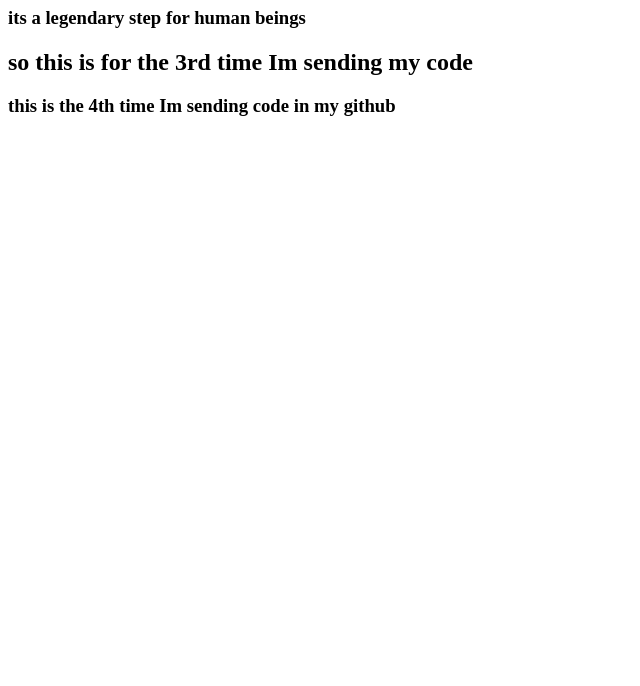
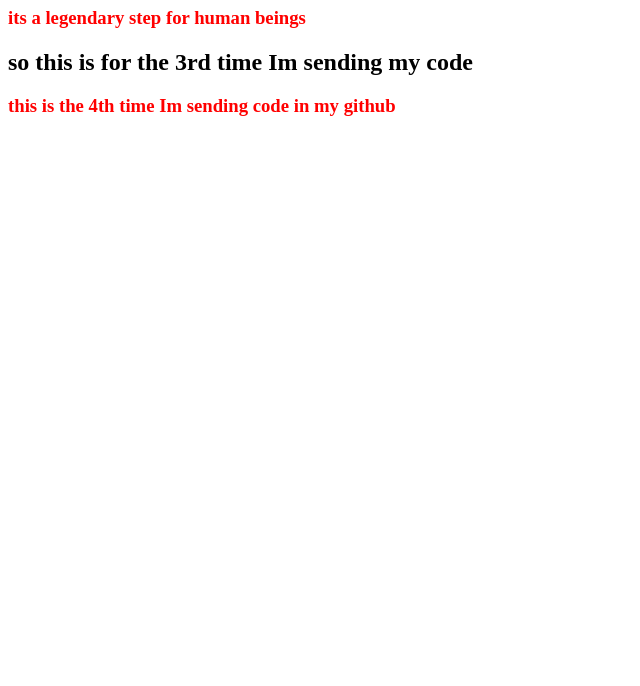
Before and after one commit to RikuEEE/html01-repo, a plain HTML site: page index.html in a window 1280 px wide. Shown: the part 114-800 px from the top of the page, without its empty margins (0-640 px from the left). Drawn offline with Linux system fonts and the light colour scheme.

Commit message:
added css

```diff
--- a/index.html
+++ b/index.html
@@ -5,6 +5,7 @@
     <meta http-equiv="X-UA-Compatible" content="IE=edge" />
     <meta name="viewport" content="width=device-width, initial-scale=1.0" />
     <title>my first git repo</title>
+    <link rel="stylesheet" href="style.css" />
   </head>
   <body>
     <h3>this is a experimental</h3>
--- /dev/null
+++ b/style.css
@@ -0,0 +1,3 @@
+h3 {
+  color: red;
+}
```
